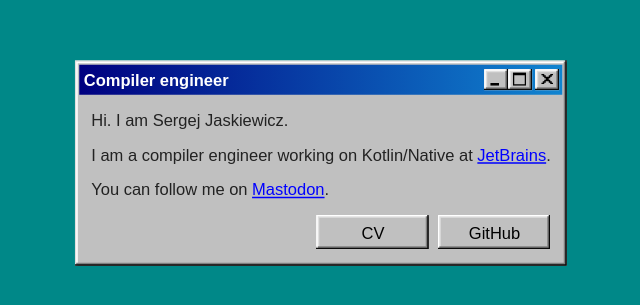
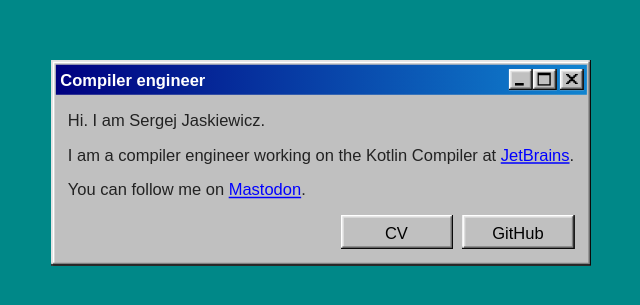
Before and after one commit to broadwaylamb/broadwaylamb.com, a plain HTML site: page index.html in a window 1280 px wide. Shown: the part 237-542 px from the top of the page, without its empty margins (319-959 px from the left). Drawn offline with Linux system fonts and the light colour scheme; a web font is replaced by a local one.

Commit message:
Update index.html

```diff
--- a/index.html
+++ b/index.html
@@ -31,7 +31,7 @@
         </div>
         <div class="window-body">
             <p>Hi. I am Sergej Jaskiewicz.</p>
-            <p>I am a compiler engineer working on Kotlin/Native at <a href="https://jetbrains.com">JetBrains</a>.</p>
+            <p>I am a compiler engineer working on the Kotlin Compiler at <a href="https://jetbrains.com">JetBrains</a>.</p>
             <p>You can follow me on <a rel="me" href="https://mastodon.online/@broadway_lamb">Mastodon</a>.</p>
             <section class="field-row" style="justify-content: flex-end">
                 <button onclick="location.href='CV.html';" type="button">CV</button>
```
